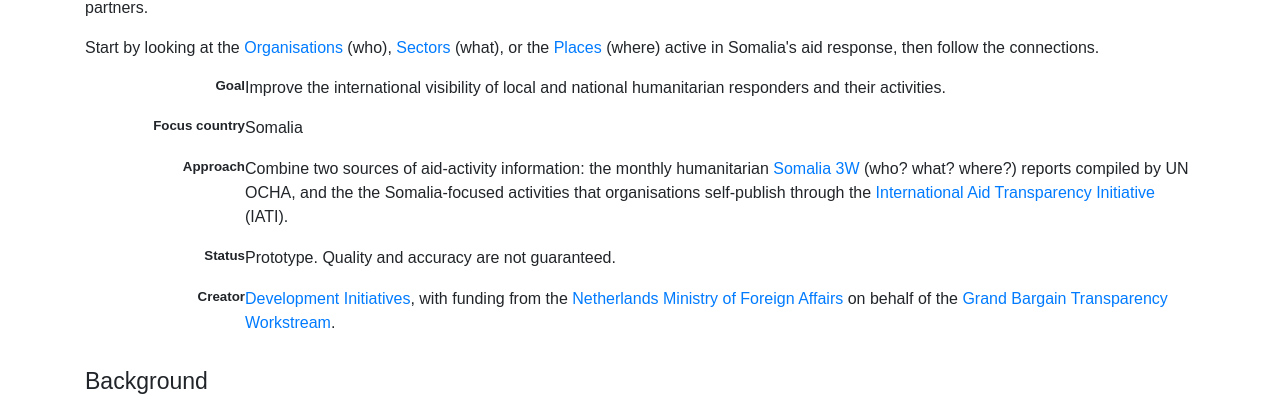
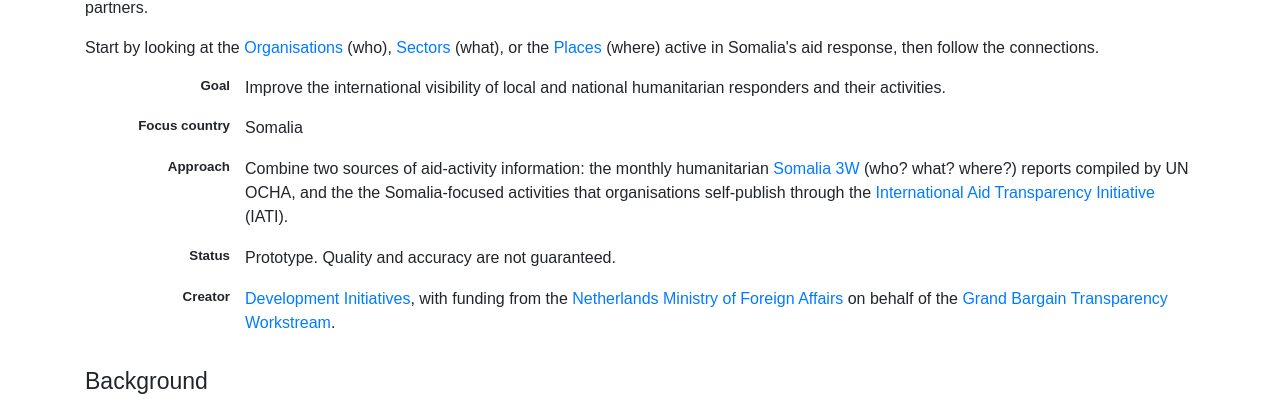
Before and after one commit to markbrough/iati3w-web, a Nuxt app: page / in a window 1280 px wide. Shown: the part 196-598 px from the top of the page. Built offline with nearby package versions, Linux system fonts and the light colour scheme.

Commit message:
Add styling tweak for list

```diff
--- a/pages/index.vue
+++ b/pages/index.vue
@@ -10,9 +10,9 @@
           relationships with regional and international partners.
         </p>
         <p>
-          Start by looking at the <a href="orgs/">Organisations</a>
-          (who), <a href="sectors/">Sectors</a> (what), or the <a
-          href="locations/">Places</a> (where) active in Somalia's aid
+          Start by looking at the <nuxt-link :to="{name: 'orgs'}">Organisations</nuxt-link>
+          (who), <nuxt-link :to="{name: 'sectors'}">Sectors</nuxt-link> (what), or the
+          <nuxt-link :to="{name: 'locations'}">Places</nuxt-link> (where) active in Somalia's aid
           response, then follow the connections.
         </p>
         <dl>
@@ -136,5 +136,8 @@
 }
 </script>
 
-<style>
+<style scoped>
+dt {
+  padding-right: 15px;
+}
 </style>
```
